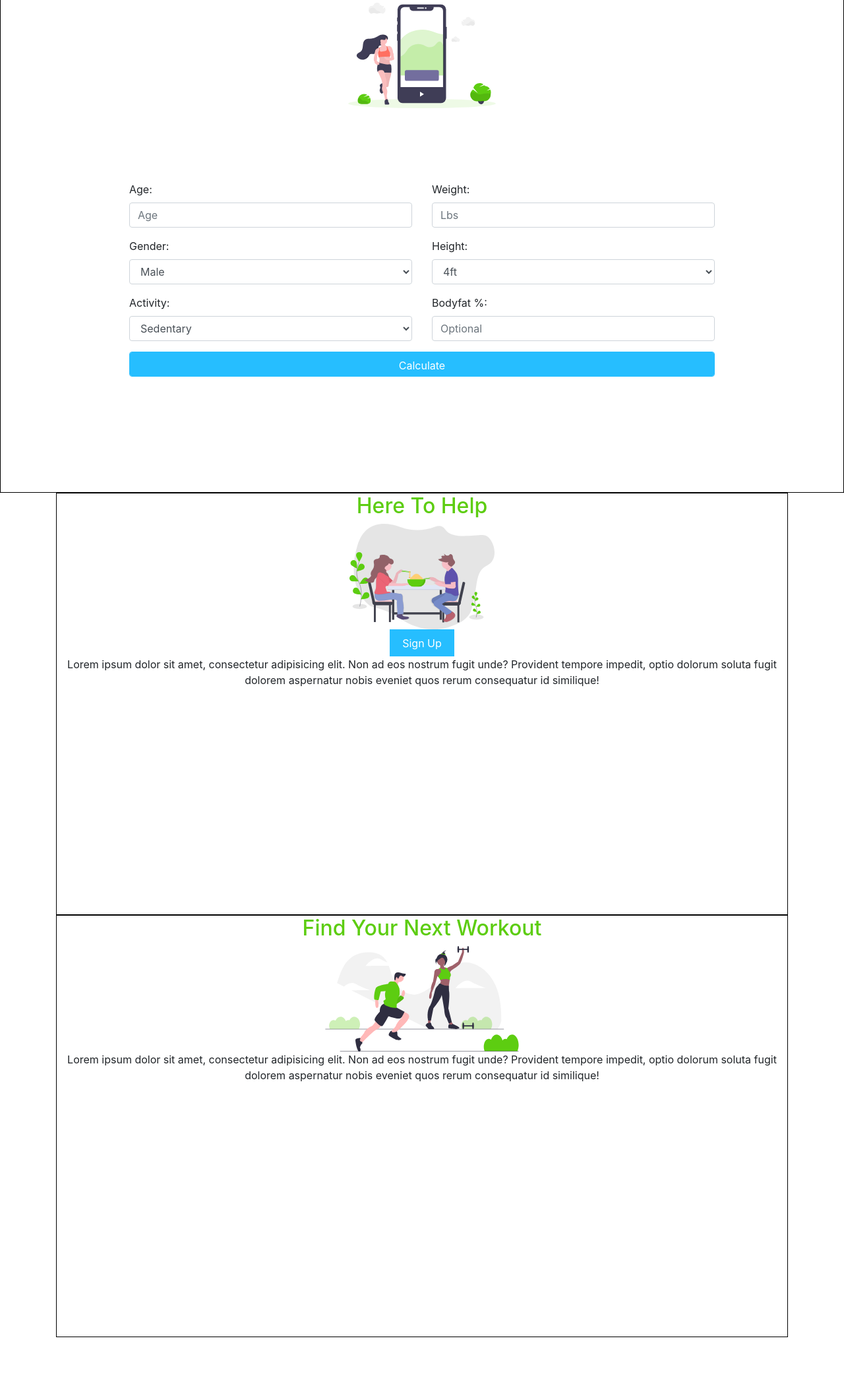
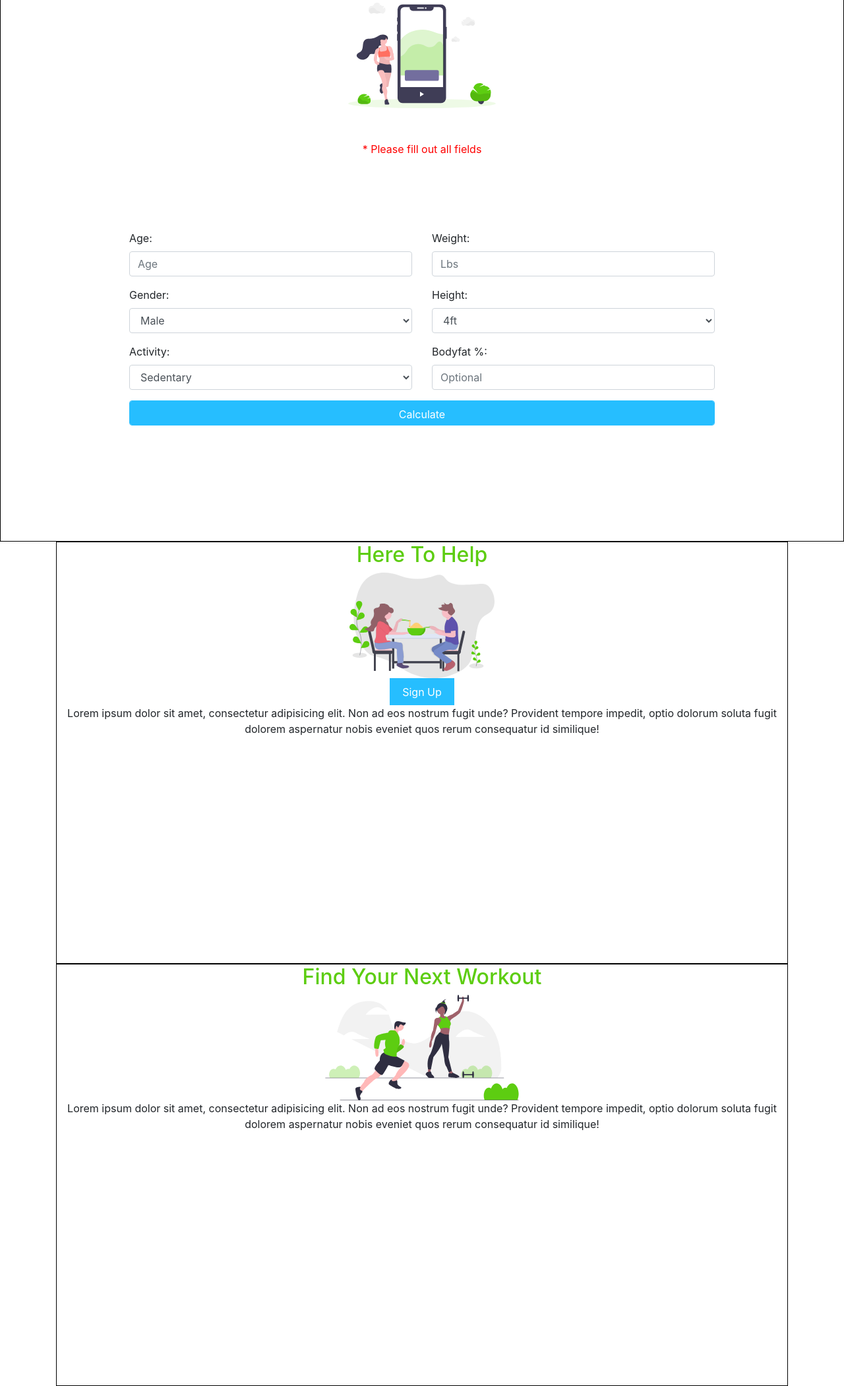
Before and after one commit to Bhevans17/FitnessHelper, a PHP site: page / in a window 1280 px wide. Shown: the part 177-2278 px from the top of the page at 66% size. Before the commit the page ends 2204 px from the top, so only its background shows below. Run offline with PHP 8.4, Linux system fonts and the light colour scheme; some libraries are stand-ins or nearby versions.

Commit message:
Edited macro calculator

```diff
--- a/index.js
+++ b/index.js
@@ -13,9 +13,24 @@
   });
 
   /* Macro Calculator */
-  let age = document.getElementById("age").value;
-  let weight = document.getElementById("weight").value;
-  let gender = document.getElementById("gender").value;
+  let macroCalculatorForm = document.getElementById("macro-form");
+  macroCalculatorForm.onsubmit = () => {
+    let age = document.getElementById("age").value;
+    let weight = document.getElementById("weight").value;
 
-  function calculateMacros(age, weight, gender, height, activity, bodyfat) {}
+    alert(weight);
+  };
+
+  /* Macro Calculator Error Message */
+  var newItem = document.createElement("span"); // Create a <li> node
+  var textnode = document.createTextNode("* Please fill out all fields"); // Create a text node
+  newItem.appendChild(textnode); // Append the text to <li>
+
+  newItem.style.display = "block";
+  newItem.style.paddingTop = "50px";
+  newItem.style.color = "red";
+
+  macroCalculatorForm.parentNode.insertBefore(newItem, macroCalculatorForm);
+
+  console.log(macroCalculatorForm);
 })();
--- a/index.php
+++ b/index.php
@@ -17,7 +17,7 @@
         </div>
         <div class="row">
             <div class="col-12">
-                <form class="macro-calculator" action="#">
+                <form id="macro-form" class="macro-calculator" action="#">
                     <div class="row">
                         <div class="col">
                             <div class="form-group">
```
